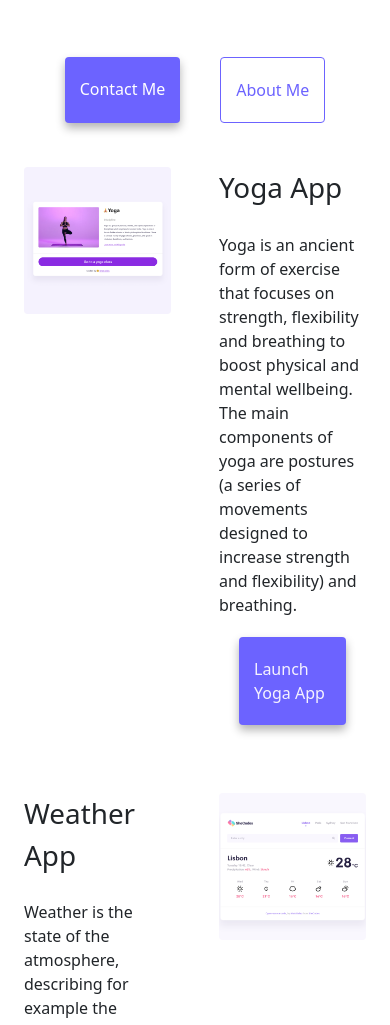
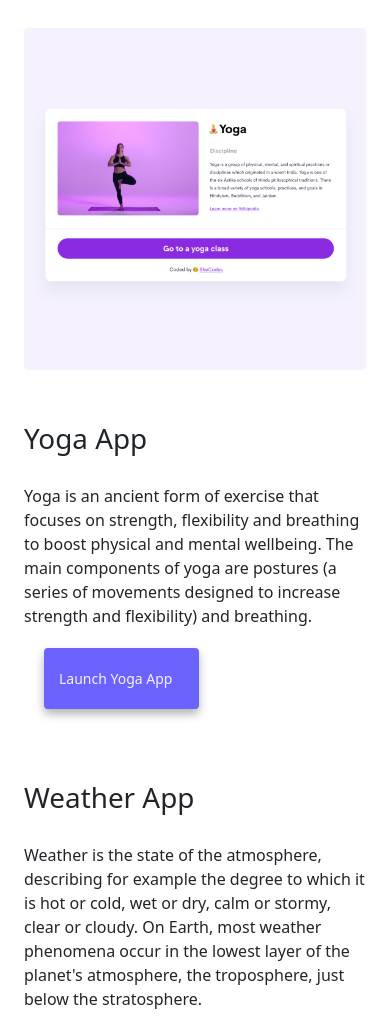
Before and after one commit to Servi90/portfolio-frontend-project, a plain HTML site: page index.html in a window 390 px wide. Shown: the part 334-1359 px from the top of the page. Drawn offline with nearby package versions, Linux system fonts and the light colour scheme.

Commit message:
Made index responsive

```diff
--- a/index.html
+++ b/index.html
@@ -61,10 +61,10 @@
     </div>
     <div class="container">
       <div class="row">
-        <div class="col-6 p-4">
+        <div class="col-6 p-4 smallRes">
           <img src="images/yoga.png" class="img-fluid rounded" />
         </div>
-        <div class="col-6 p-4">
+        <div class="col-6 p-4 smallRes">
           <div class="yogaTitle fs-1">Yoga App</div>
           <div class="yogaParagraph mt-4">
             Yoga is an ancient form of exercise that focuses on strength,
@@ -78,7 +78,7 @@
     </div>
     <div class="container">
       <div class="row">
-        <div class="col-6 p-4">
+        <div class="col-6 p-4 smallRes">
           <div class="weatherTitle fs-1">Weather App</div>
           <div class="weatherParagraph mt-4">
             Weather is the state of the atmosphere, describing for example the
@@ -89,17 +89,17 @@
           </div>
           <div class="weatherButton">Launch Weather App</div>
         </div>
-        <div class="col-6 p-4">
+        <div class="col-6 p-4 smallRes">
           <img src="images/weather.png" class="img-fluid rounded" />
         </div>
       </div>
     </div>
     <div class="container">
       <div class="row">
-        <div class="col-6 p-4">
+        <div class="col-6 p-4 smallRes">
           <img src="images/yogurt.png" class="img-fluid rounded" />
         </div>
-        <div class="col-6 p-4">
+        <div class="col-6 p-4 smallRes">
           <div class="yogurtTitle fs-1">Yogurt App</div>
           <div class="yogurtParagraph mt-4">
             Yogurts can be high in protein, calcium, vitamins, and live culture,
--- a/style.css
+++ b/style.css
@@ -6,7 +6,8 @@
   --border-radius: 4px;
   --padding: 20px 15px;
   --text-deco: none;
-  --small-res-font: 7px;
+  --small-res-font: 14px;
+  --small-res-bu-font: 8px;
 }
 
 h1,
@@ -109,7 +110,7 @@ p {
   text-decoration: var(--text-deco);
   max-width: 180px;
 }
-@media (max-width: 280px) {
+@media (max-width: 420px) {
   .nameBig {
     font-size: 30px;
   }
@@ -117,10 +118,10 @@ p {
     font-size: 26px;
   }
   .contact-link {
-    font-size: var(--small-res-font);
+    font-size: var(--small-res-bu-font);
   }
   .about-link {
-    font-size: var(--small-res-font);
+    font-size: var(--small-res-bu-font);
   }
   .yogaButton {
     font-size: var(--small-res-font);
@@ -137,7 +138,7 @@ p {
   .contactSection {
     font-size: 30px;
   }
-  body {
-    overflow-x: hidden !important;
+  .smallRes {
+    width: 100%;
   }
 }
```
